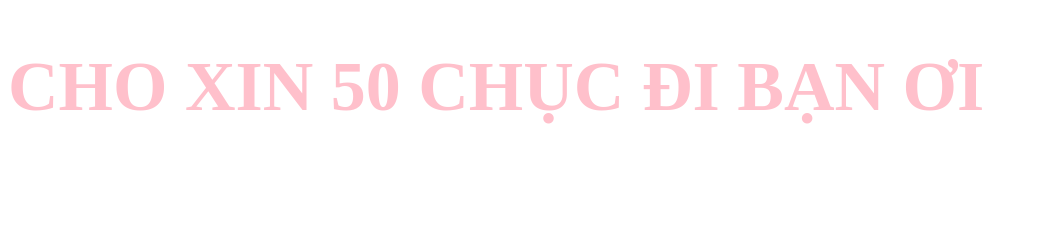
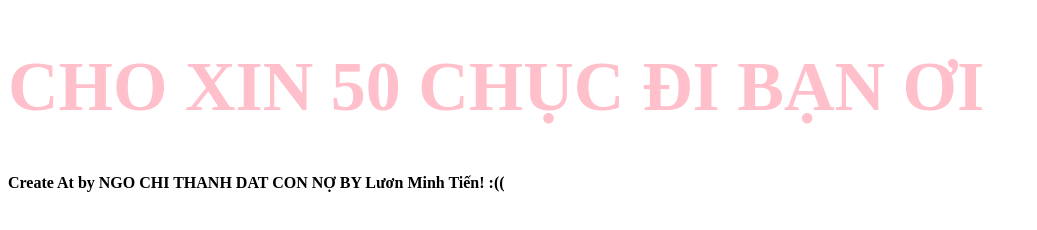
Before and after one commit to ngodat2002/5chuc, a plain HTML site: page index.html in a window 1280 px wide. Shown: the whole page, without its empty margins (0-1037 px from the left). Drawn offline with Linux system fonts and the light colour scheme.

Commit message:
Update index.html

```diff
--- a/index.html
+++ b/index.html
@@ -5,8 +5,20 @@
     <title>5 CHỤC</title>
 </head>
 <body>
-<h1 style="font-size: 70px;color: pink;">
-    CHO XIN 50 CHỤC ĐI BẠN ƠI
-</h1>
+    <div>
+        <h1 style="font-size: 70px;color: pink;">
+           CHO XIN 50 CHỤC ĐI BẠN ƠI
+        </h1>
+    </div>
+
+        <div class="footer">
+        <h4>
+            Create At by NGO CHI THANH DAT
+            CON NỢ BY Lươn Minh Tiến! :((
+            </h4>
+    </div>
+
+
+
 </body>
 </html>
```
